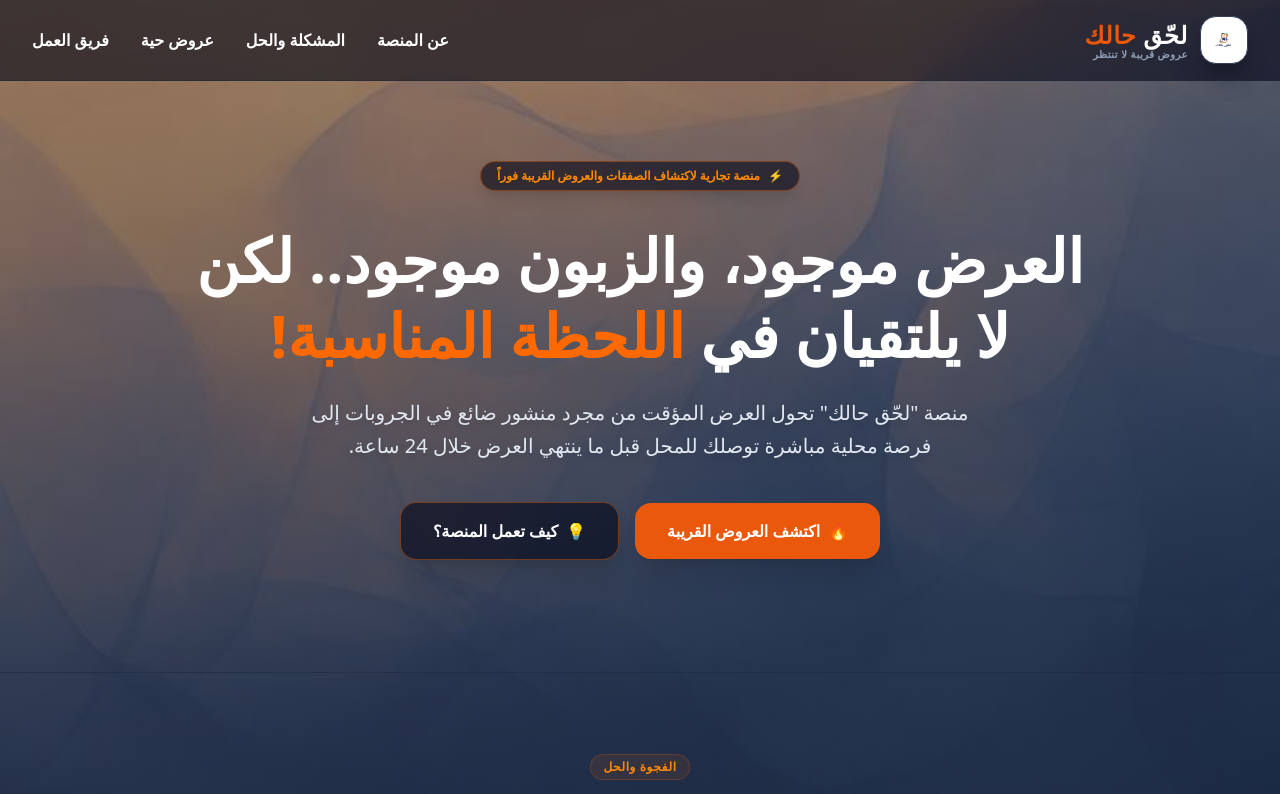
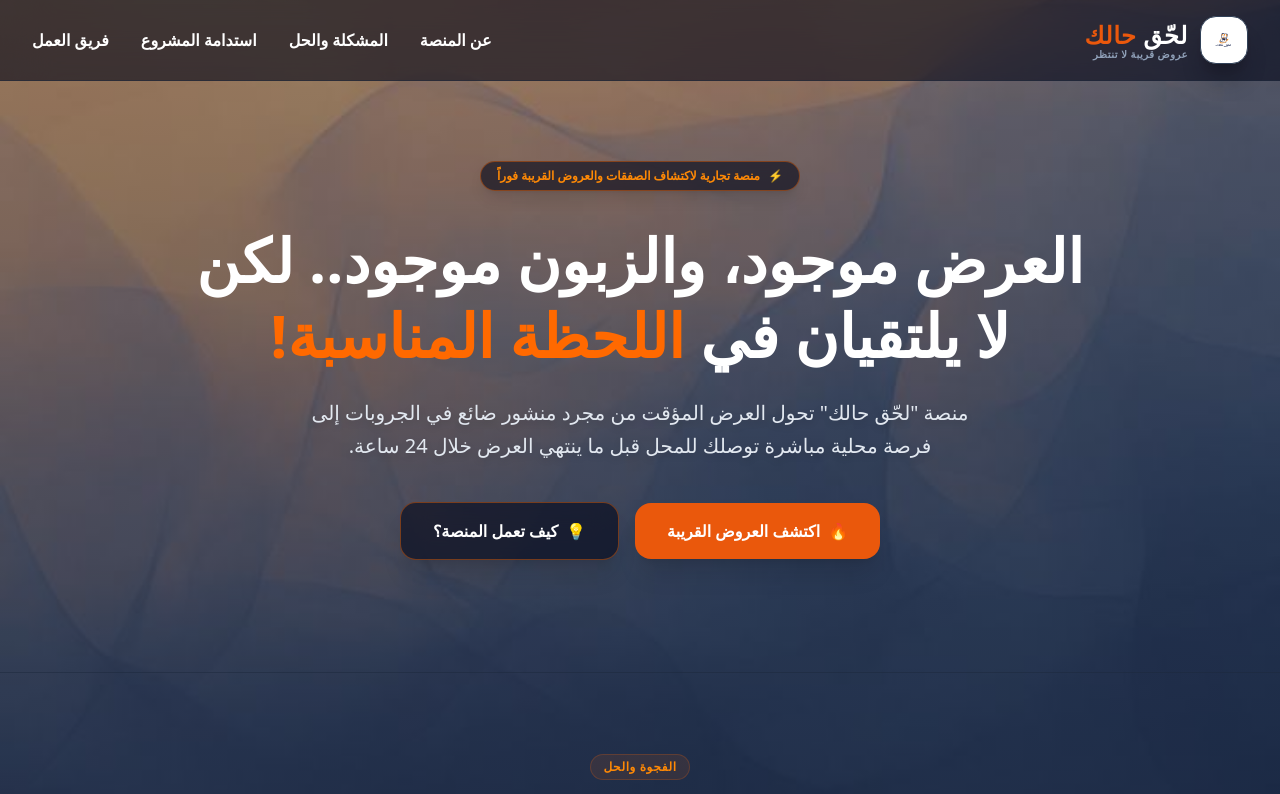
Before and after one commit to basmamqble/landing-page, a React (Vite) app: page / in a window 1280 px wide. Shown: the top 794 px of the page. Built offline with nearby package versions, Linux system fonts and the light colour scheme.

Commit message:
Update Navbar links for navigation
Removed 'عروض حية' link and added 'استدامة المشروع' link in both desktop and mobile navigation.

```diff
--- a/src/components/Navbar.jsx
+++ b/src/components/Navbar.jsx
@@ -28,8 +28,7 @@ export default function Navbar() {
           <div className="hidden md:flex items-center gap-8 font-semibold text-white">
             <a href="#about" className="hover:text-orange-500 active:text-orange-500 transition-colors">عن المنصة</a>
             <a href="#problem" className="hover:text-orange-500 active:text-orange-500 transition-colors">المشكلة والحل</a>
-            <a href="#deals" className="hover:text-orange-500 active:text-orange-500 transition-colors">عروض حية</a>
-            <a href="#team" className="hover:text-orange-500 active:text-orange-500 transition-colors">فريق العمل</a>
+<a href="#business-model" className="hover:text-orange-500 active:text-orange-500 transition-colors">استدامة المشروع</a>            <a href="#team" className="hover:text-orange-500 active:text-orange-500 transition-colors">فريق العمل</a>
           </div>
 
           {/* Mobile Menu Button */}
@@ -46,7 +45,7 @@ export default function Navbar() {
         <div className="md:hidden px-4 pt-2 pb-6 border-t border-slate-800 bg-slate-950/90 backdrop-blur-xl space-y-3 font-medium">
           <a href="#about" onClick={() => setIsOpen(false)} className="block py-2 text-white hover:text-orange-500">عن المنصة</a>
           <a href="#problem" onClick={() => setIsOpen(false)} className="block py-2 text-white hover:text-orange-500">المشكلة والحل</a>
-          <a href="#deals" onClick={() => setIsOpen(false)} className="block py-2 text-white hover:text-orange-500">عروض حية</a>
+<a href="#business-model" onClick={() => setIsOpen(false)} className="block py-2 text-white hover:text-orange-500">استدامة المشروع</a>
           <a href="#team" onClick={() => setIsOpen(false)} className="block py-2 text-white hover:text-orange-500">فريق العمل</a>
         </div>
       )}
```
